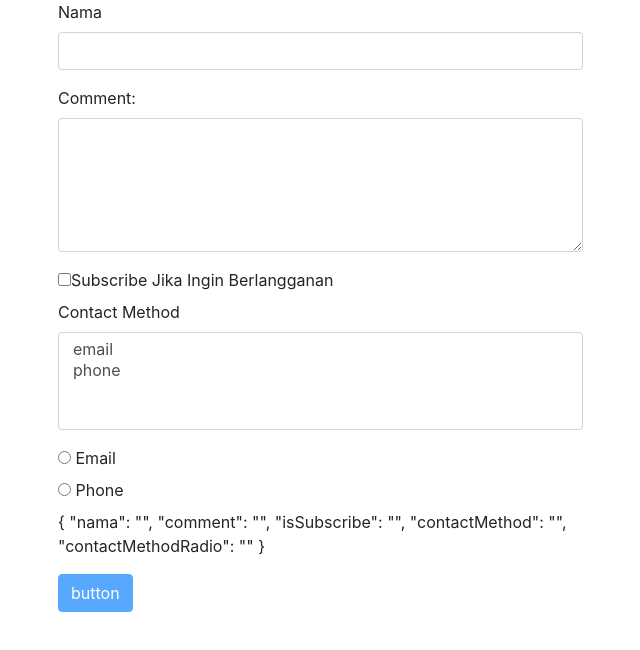
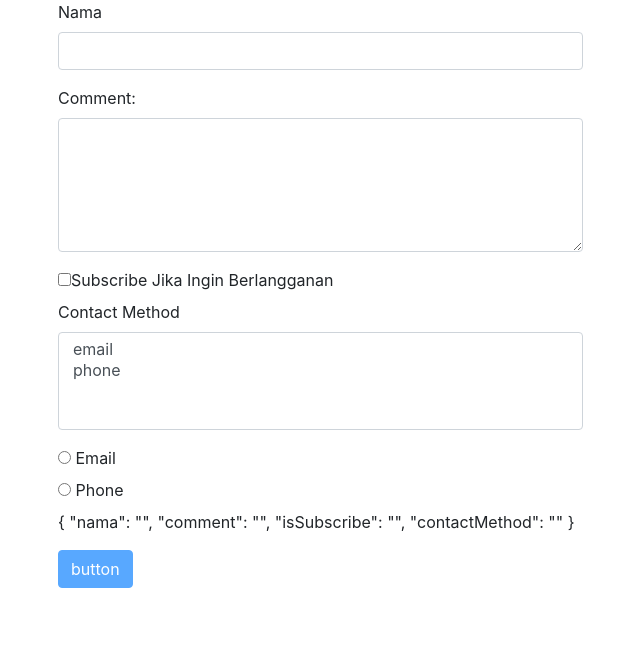
Before and after one commit to mohkhoirularifin/Pemrograman-Web-Lanjut, an Angular app in the folder Praktikum7/: page / in a window 1280 px wide. Shown: the top 650 px of the page, without its empty margins (42-682 px from the left). Built offline with nearby package versions, Linux system fonts and the light colour scheme.

Commit message:
Update contact.component.html

```diff
--- a/Praktikum7/src/app/contact/contact.component.html
+++ b/Praktikum7/src/app/contact/contact.component.html
@@ -88,13 +88,13 @@
       <!-- radio button -->
       <div class="radio">
         <label for="">
-          <input ngModel type="radio" name="contactMethodRadio" value="1">
+          <input type="radio" name="contactMethodRadio" value="1">
           Email
         </label>
       </div>
       <div class="radio">
           <label for="">
-            <input ngModel type="radio" name="contactMethodRadio" value="2">
+            <input type="radio" name="contactMethodRadio" value="2">
             Phone
           </label>
         </div>
```
